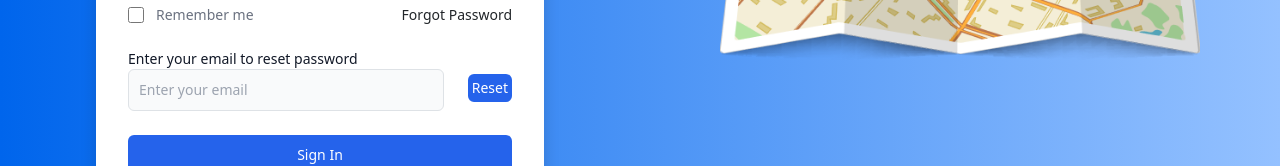
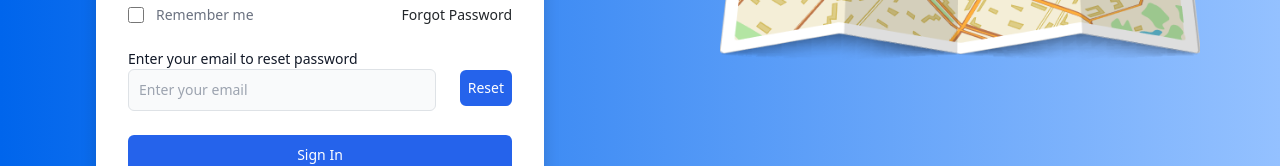
Before and after one commit to JiteshAI-web/CommonLogin_2026, a React (Create React App) app: page / in a window 1280 px wide. Both pictures are taken after a click on the button "Forgot Password". Shown: the part 520-686 px from the top of the page. Built offline with nearby package versions, Linux system fonts and the light colour scheme.

Commit message:
reset button css change

```diff
--- a/src/components/Login_Regester/LoginPage.jsx
+++ b/src/components/Login_Regester/LoginPage.jsx
@@ -214,8 +214,8 @@ const LoginPage = () => {
                   </div>
                   <div
                     onClick={handleClickForgot}
-                    className="bg-blue-600 text-sm text-white p-1 mt-3 hover:bg-blue-700 focus:ring-4 focus:outline-none focus:ring-primary-300 rounded"
-                  >
+                    className="bg-blue-600 text-sm text-white p-2 mt-3 rounded hover:bg-blue-700 focus:ring-4 focus:outline-none focus:ring-primary-300 hover:cursor-pointer transition-all duration-200 ease-in-out"
+                    >
                     Reset
                   </div>
                 </div>
```
Also changed, not shown: 10 other files (tests, documents, lock files or other folders).
